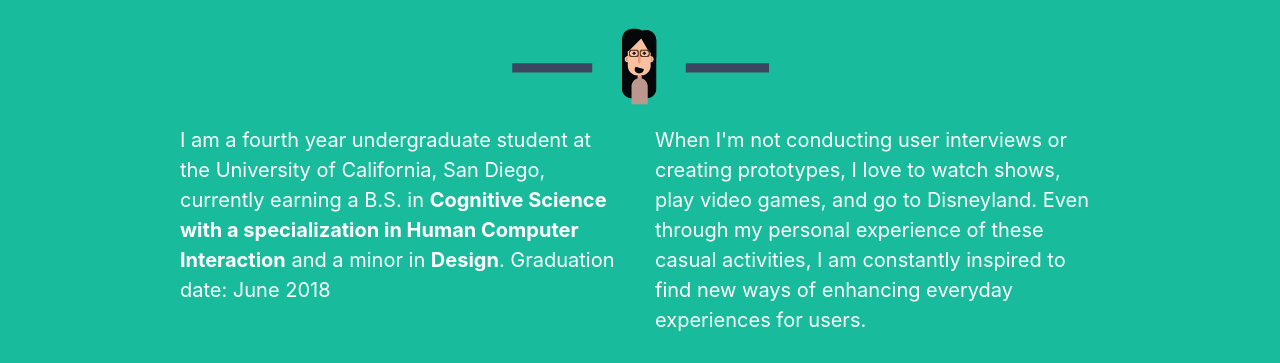
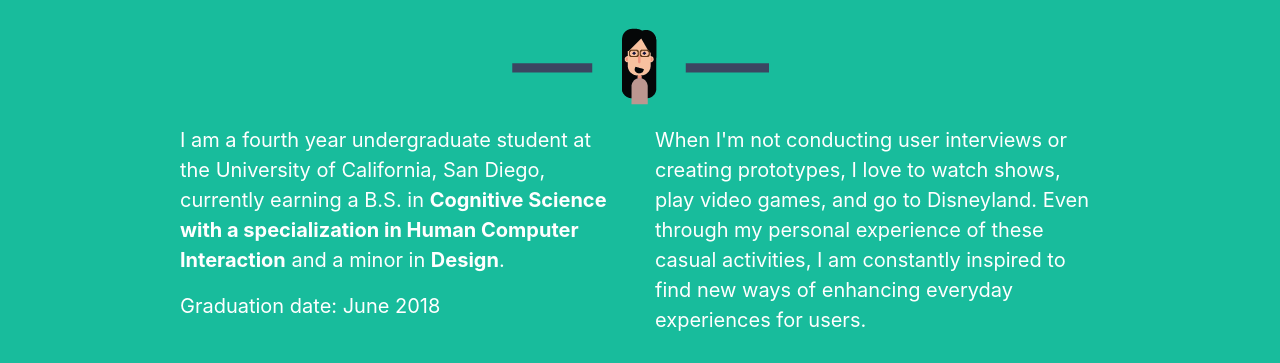
Before and after one commit to leeannemercado/lmercad, a website with bundled scripts: page index.html in a window 1280 px wide. Shown: the part 1432-1795 px from the top of the page. Built offline with nearby package versions, Linux system fonts and the light colour scheme.

Commit message:
changed grad format

```diff
--- a/index.html
+++ b/index.html
@@ -212,7 +212,7 @@ a:hover  {
         <center><img src="img/divider.png" alt="" style="padding-top: 20px; padding-bottom: 20px;" /> </center>
         <div class="row">
           <div class="col-lg-5 ml-auto">
-            <p>I am a fourth year undergraduate student at the University of California, San Diego, currently earning a B.S. in <b>Cognitive Science with a specialization in Human Computer Interaction</b> and a minor in <b>Design</b>. Graduation date: June 2018 </p>
+            <p>I am a fourth year undergraduate student at the University of California, San Diego, currently earning a B.S. in <b>Cognitive Science with a specialization in Human Computer Interaction</b> and a minor in <b>Design</b>. </p> <p> Graduation date: June 2018
           </div>
           <div class="col-lg-5 mr-auto">
             <p>When I'm not conducting user interviews or creating prototypes, I love to watch shows, play video games, and go to Disneyland. Even through my personal experience of these casual activities, I am constantly inspired to find new ways of enhancing everyday experiences for users.</p>
```
